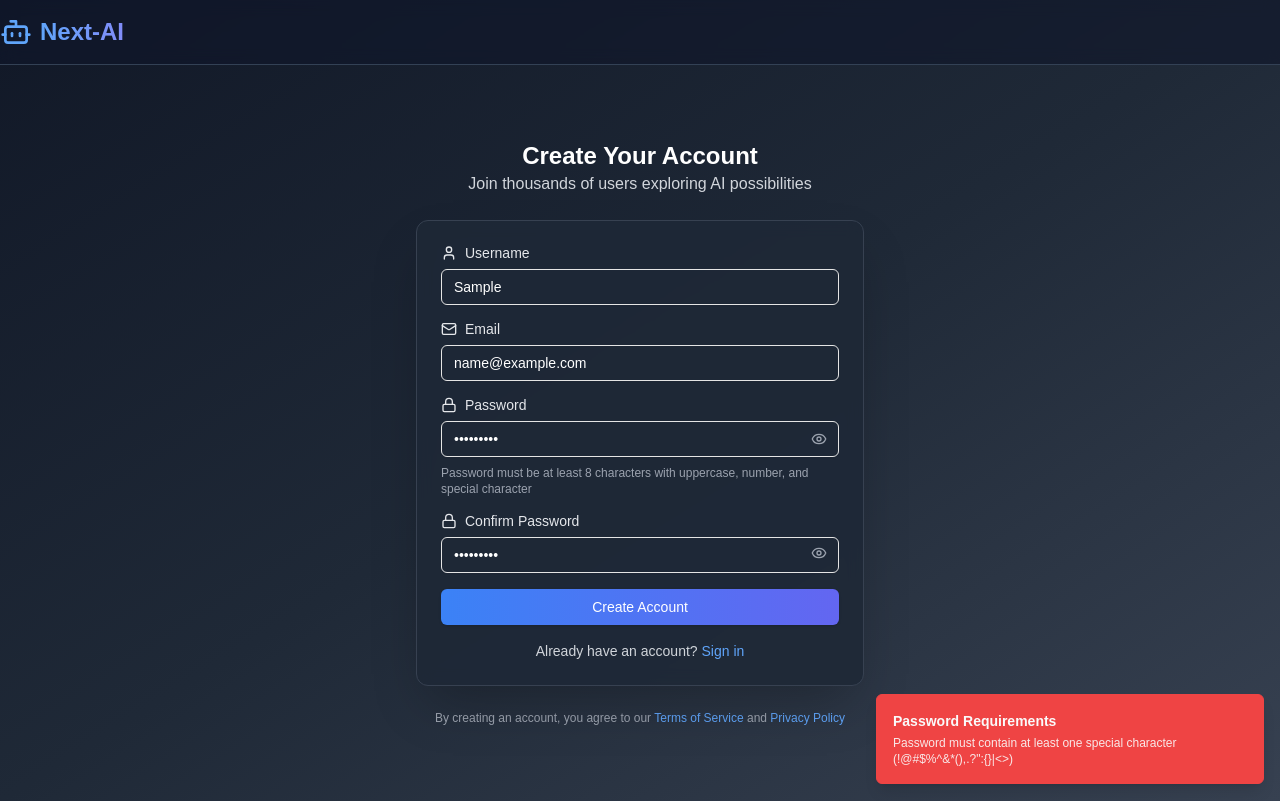
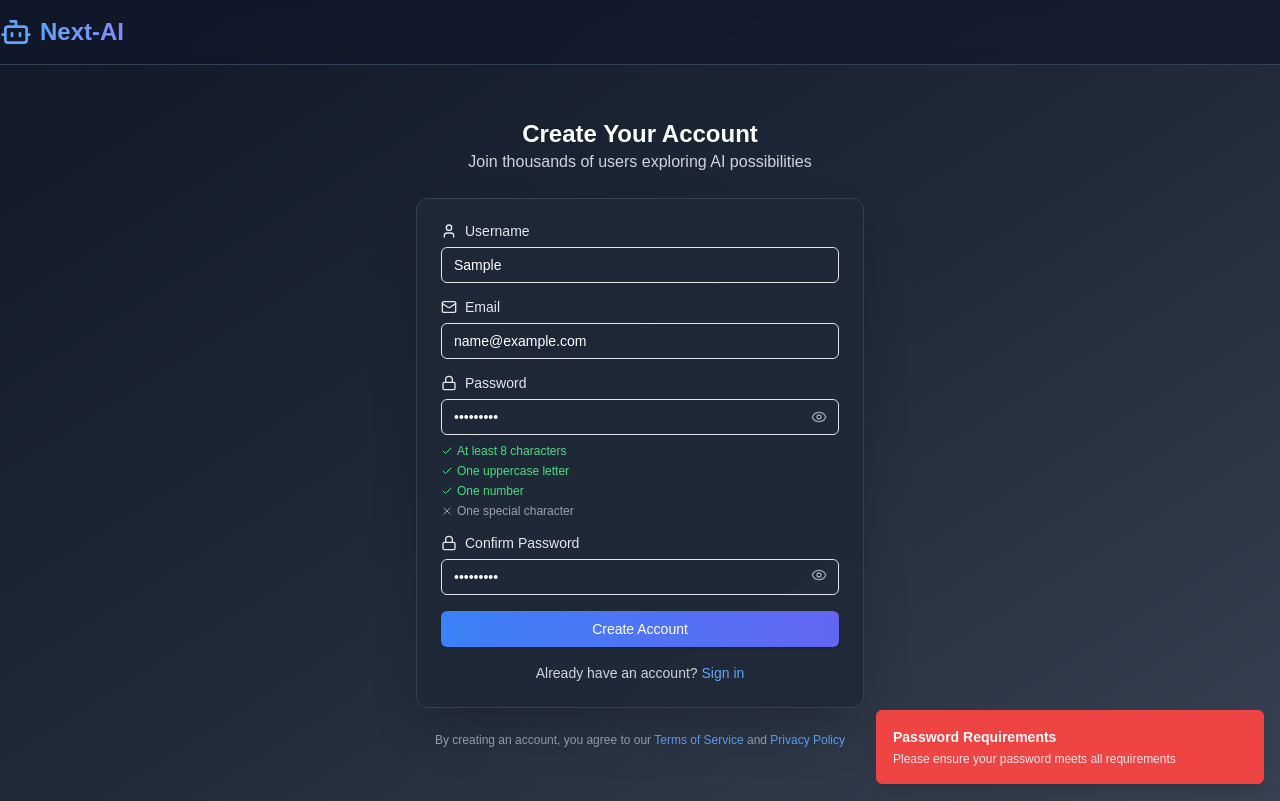
Before and after one commit to huzidev/next-ai, a Next.js app: page /auth/user/signup in a window 1280 px wide. Both pictures are taken after typing "Sample", "name@example.com", "Sample123", "Sample123" into the empty fields and a click on the button "Create Account". Built offline with nearby package versions, Linux system fonts and the light colour scheme; no server answers.

Commit message:
password warnings

```diff
--- a/src/pages/auth/user/signup/index.tsx
+++ b/src/pages/auth/user/signup/index.tsx
@@ -7,7 +7,7 @@ import { Input } from "@/components/ui/input";
 import { Label } from "@/components/ui/label";
 import { useToast } from "@/hooks/use-toast";
 import { api } from "@/lib/api";
-import { Eye, EyeOff, Lock, Mail, User } from "lucide-react";
+import { Check, Eye, EyeOff, Lock, Mail, User, X } from "lucide-react";
 import Link from "next/link";
 import { useRouter } from "next/router";
 import { useState } from "react";
@@ -22,63 +22,49 @@ export default function UserSignup() {
   const [showPassword, setShowPassword] = useState<boolean>(false);
   const [showConfirmPassword, setShowConfirmPassword] = useState<boolean>(false);
   const [isLoading, setIsLoading] = useState<boolean>(false);
+  const [passwordsMatch, setPasswordsMatch] = useState<boolean>(true);
   const { toast } = useToast();
   const router = useRouter();
 
+  // Password requirements validation
+  const passwordRequirements = {
+    length: formData.password.length >= 8,
+    uppercase: /[A-Z]/.test(formData.password),
+    number: /[0-9]/.test(formData.password),
+    special: /[!@#$%^&*(),.?":{}|<>]/.test(formData.password)
+  };
+
   const handleChange = (e: React.ChangeEvent<HTMLInputElement>) => {
-    setFormData({
+    const newFormData = {
       ...formData,
       [e.target.name]: e.target.value
-    });
+    };
+    setFormData(newFormData);
+
+    if (e.target.name === 'password' || e.target.name === 'confirmPassword') {
+      if (e.target.name === 'password') {
+        setPasswordsMatch(e.target.value === formData.confirmPassword || formData.confirmPassword === '');
+      } else {
+        setPasswordsMatch(e.target.value === formData.password);
+      }
+    }
   };
 
   const handleSubmit = async (e: React.FormEvent) => {
     e.preventDefault();
 
+    // Check if passwords match
     if (formData.password !== formData.confirmPassword) {
-      toast({
-        title: "Error",
-        description: "Passwords do not match",
-        variant: "destructive",
-      });
+      setPasswordsMatch(false);
       return;
     }
 
-    // Enhanced password validation
-    if (formData.password.length < 8) {
-      toast({
-        title: "Password Too Short",
-        description: "Password must be at least 8 characters long",
-        variant: "destructive",
-      });
-      return;
-    }
-
-    // Check for uppercase letter
-    if (!/[A-Z]/.test(formData.password)) {
+    // Check if all password requirements are met
+    const allRequirementsMet = Object.values(passwordRequirements).every(Boolean);
+    if (!allRequirementsMet) {
       toast({
         title: "Password Requirements",
-        description: "Password must contain at least one uppercase letter",
-        variant: "destructive",
-      });
-      return;
-    }
-
-    // Check for number
-    if (!/[0-9]/.test(formData.password)) {
-      toast({
-        title: "Password Requirements",
-        description: "Password must contain at least one number",
-        variant: "destructive",
-      });
-      return;
-    }
-
-    // Check for special character
-    if (!/[!@#$%^&*(),.?":{}|<>]/.test(formData.password)) {
-      toast({
-        title: "Password Requirements",
-        description: "Password must contain at least one special character (!@#$%^&*(),.?\":{}|<>)",
+        description: "Please ensure your password meets all requirements",
         variant: "destructive",
       });
       return;
@@ -188,9 +174,28 @@ export default function UserSignup() {
                     {showPassword ? <EyeOff className="h-4 w-4" /> : <Eye className="h-4 w-4" />}
                   </Button>
                 </div>
-                <p className="text-xs text-gray-400 mt-1">
-                  Password must be at least 8 characters with uppercase, number, and special character
-                </p>
+
+                {/* Password Requirements */}
+                {formData.password && (
+                  <div className="space-y-1 mt-2">
+                    <div className={`flex items-center text-xs ${passwordRequirements.length ? 'text-green-400' : 'text-gray-400'}`}>
+                      {passwordRequirements.length ? <Check className="h-3 w-3 mr-1" /> : <X className="h-3 w-3 mr-1" />}
+                      At least 8 characters
+                    </div>
+                    <div className={`flex items-center text-xs ${passwordRequirements.uppercase ? 'text-green-400' : 'text-gray-400'}`}>
+                      {passwordRequirements.uppercase ? <Check className="h-3 w-3 mr-1" /> : <X className="h-3 w-3 mr-1" />}
+                      One uppercase letter
+                    </div>
+                    <div className={`flex items-center text-xs ${passwordRequirements.number ? 'text-green-400' : 'text-gray-400'}`}>
+                      {passwordRequirements.number ? <Check className="h-3 w-3 mr-1" /> : <X className="h-3 w-3 mr-1" />}
+                      One number
+                    </div>
+                    <div className={`flex items-center text-xs ${passwordRequirements.special ? 'text-green-400' : 'text-gray-400'}`}>
+                      {passwordRequirements.special ? <Check className="h-3 w-3 mr-1" /> : <X className="h-3 w-3 mr-1" />}
+                      One special character
+                    </div>
+                  </div>
+                )}
               </div>
 
               <div className="space-y-2">
@@ -219,6 +224,14 @@ export default function UserSignup() {
                     {showConfirmPassword ? <EyeOff className="h-4 w-4" /> : <Eye className="h-4 w-4" />}
                   </Button>
                 </div>
+
+                {/* Password Match Error */}
+                {!passwordsMatch && formData.confirmPassword && (
+                  <div className="flex items-center text-xs text-red-400 mt-1">
+                    <X className="h-3 w-3 mr-1" />
+                    Passwords do not match
+                  </div>
+                )}
               </div>
 
               <Button
```
